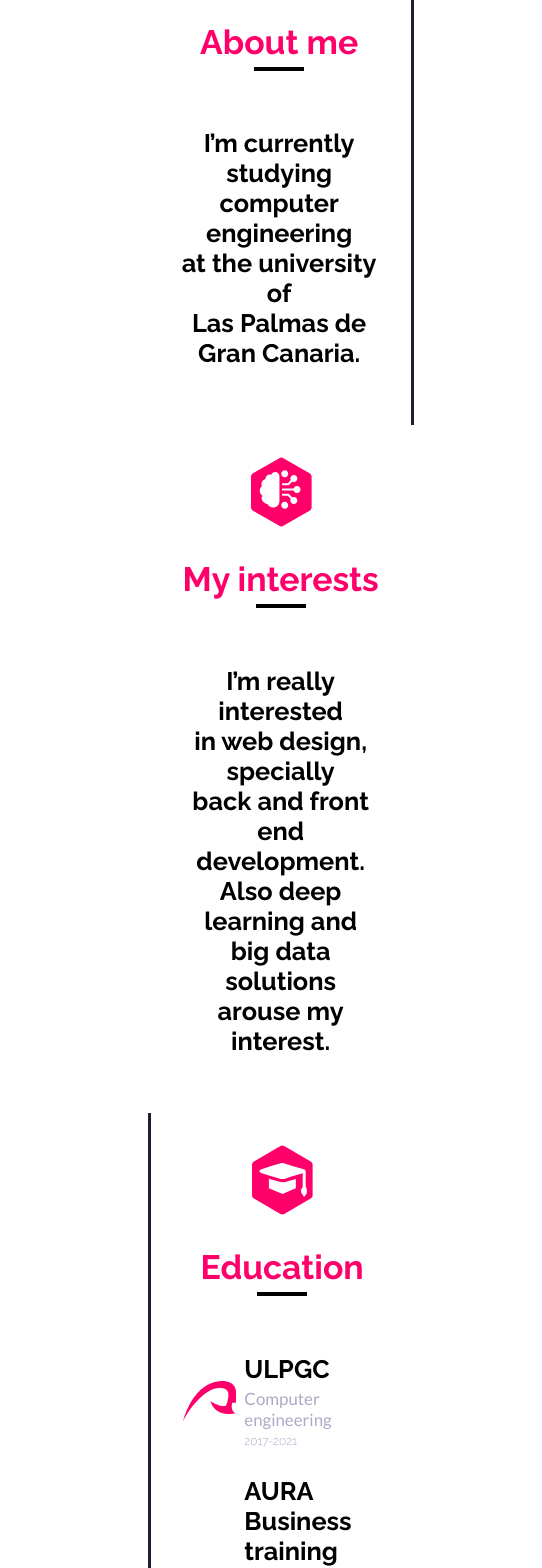
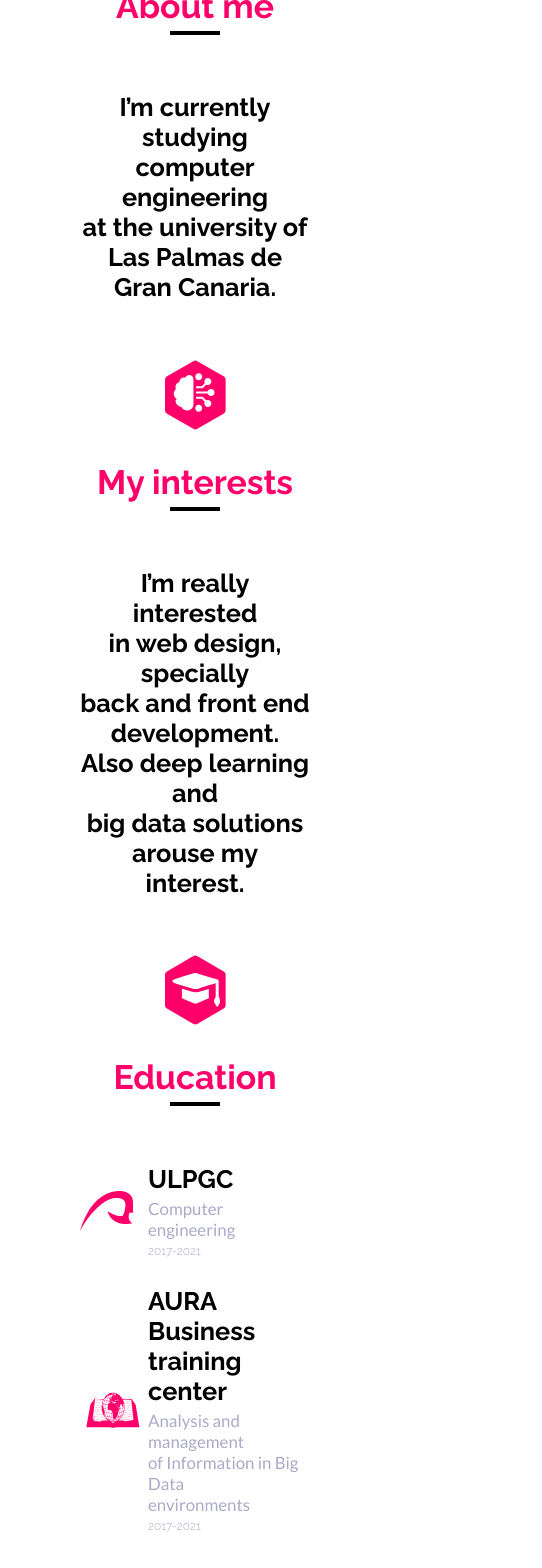
Before and after one commit to javidiazdom/portfolio, a React (Create React App) app: page / in a window 390 px wide. Shown: the part 1271-2839 px from the top of the page, 542 px wide, since content can reach past the window. Built offline with nearby package versions, Linux system fonts and the light colour scheme.

Commit message:
Started on making the page responsive

```diff
--- a/src/App.css
+++ b/src/App.css
@@ -36,4 +36,16 @@
 
 .skills-container {
   margin-top: 15rem;
+  padding:4rem;
 }
+
+@media screen and (max-width: 800px) {
+  .info {
+    width: 100%;
+    padding: 0px;
+  }
+
+  .skills-container {
+    margin-top: 2rem;
+  }
+}
--- a/src/sections/info.css
+++ b/src/sections/info.css
@@ -18,8 +18,8 @@
 .square {
     display: flex;
     flex-direction: column;
-    border-right: solid 0.2rem;
-    border-right-color: #231D34;
+    border-right: solid 0.1rem;
+    border-right-color: #AAAAC7;
     padding: 2rem;
     text-align: center;
     align-content: center;
@@ -31,8 +31,8 @@
 }
 
 .square:nth-child(3) {
-    border-left: solid 0.2rem;
-    border-left-color: #231D34;
+    border-left: solid 0.1rem;
+    border-left-color: #AAAAC7;
     border-right: 0px;
 }
 
@@ -108,3 +108,19 @@ a {
     font-size: 1.4vh;
     color: #AAAAC7;
 }
+
+@media screen and (max-width: 800px) {
+    .square {
+        border: 0px;
+        padding: 1rem;
+    }
+
+    .square:nth-child(3) {
+        border-left: 0px;
+    }
+
+    .content-container {
+        padding-left: 4rem;
+        padding-right: 4rem;
+    }
+}
--- a/src/sections/info.js
+++ b/src/sections/info.js
@@ -22,8 +22,8 @@ function Content () {
         <>
             <div className = "content-container">
                 <div className = "square" data-aos = "fade-right"
-                data-aos-duration = "700" data-anchor-placement ="center-bottom">
-                    <div align = "center" data-aos ="flip-right" data-aos-duration = "1000">
+                data-aos-duration = "300" data-anchor-placement ="center-bottom">
+                    <div align = "center" data-aos ="flip-right" data-aos-duration = "300">
                         <Aboutlogo/>
                     </div>
                     <h2>About me</h2>
@@ -31,16 +31,16 @@ function Content () {
                     <h3>I’m currently studying<br/>computer engineering<br/>at the university of<br/>Las Palmas de<br/>Gran Canaria.
                     </h3>
                 </div>
-                <div className = "square" data-aos ="fade" data-aos-duration = "700" data-anchor-placement ="center-bottom">
-                    <div align = "center" data-aos ="flip-up" data-aos-duration = "1000">
+                <div className = "square" data-aos ="fade" data-aos-duration = "300" data-anchor-placement ="center-bottom">
+                    <div align = "center" data-aos ="flip-up" data-aos-duration = "300">
                         <Intlogo/>
                     </div>
                     <h2>My interests</h2>
                     <div className="under"/>
                     <h3>I’m really interested<br/>in web design, specially<br/>back and front end<br/>development.<br/>Also deep learning and<br/> big data solutions<br/>arouse my interest.</h3>
                 </div>
-                <div className = "square" data-aos ="fade-left" data-aos-duration = "700" data-anchor-placement ="center-bottom">
-                    <div align = "center" data-aos ="flip-left" data-aos-duration = "1000">
+                <div className = "square" data-aos ="fade-left" data-aos-duration = "300" data-anchor-placement ="center-bottom">
+                    <div align = "center" data-aos ="flip-left" data-aos-duration = "300">
                         <Educationlogo/>
                     </div>
                     <h2>Education</h2>
--- a/src/sections/skills.css
+++ b/src/sections/skills.css
@@ -1,3 +1,17 @@
+@media screen and (max-width: 800px) {
+    .me {
+        padding: 0px !important;
+        width: 800px;
+        margin-top: 12rem;
+        max-width: 100% !important;
+    }
+}
+
+.p-container {
+    align-self: center;
+    width: 70%;
+}
+
 .under {
     margin-top: -10px;
     margin-bottom: 2rem;
@@ -33,7 +47,7 @@ p {
 }
 
 .me {
-    padding: 10rem;
+    padding: 4rem;
     max-width: 30%;
     flex-grow: 1;
 }
@@ -72,7 +86,7 @@ h1 {
     flex-direction: row;
     justify-content: space-between;
     background: #E0E6F4;
-    width: 80%;
+    width: 100%;
     height: 25px;
     text-align: right;
     box-shadow: 0px 1px 4px rgba(0, 0, 0, 0.25);
@@ -84,6 +98,7 @@ h1 {
 
 .bar-back p {
     margin:0px;
+    font-size: 110%;
 }
 
 .bar-container {
--- a/src/sections/skills.js
+++ b/src/sections/skills.js
@@ -22,7 +22,9 @@ function Skills () {
                         <img src = {require('./svg/face.jpg')} alt = "Javier Diaz Dominguez" className = "photo"/>
                         <h2>Who am I?</h2>
                         <div className ="under"/>
-                        <p>I’m a curious and creative developer who is really thirsty for knowledge and new things. I always consider to have a lot to learn in every subject that I get involved.</p>
+                        <div className ="p-container">
+                            <p>I’m a curious and creative developer who is really thirsty for knowledge and new things. I always consider to have a lot to learn in every subject that I get involved.</p>
+                        </div>
                     </div>
                 </div>
                 <div className ="bars">
@@ -76,7 +78,7 @@ function Skills () {
 
                     <div className="bar-container">
                         <div className = "logo">
-                            <Python></Python>
+                        <Python></Python>
                         </div>
                         <div className = "bar">
                             <div className = "bar-back">
```
Also changed, not shown: src/sections/svg/bars/react-logo.svg, src/sections/svg/bars/sql-logo.svg.
